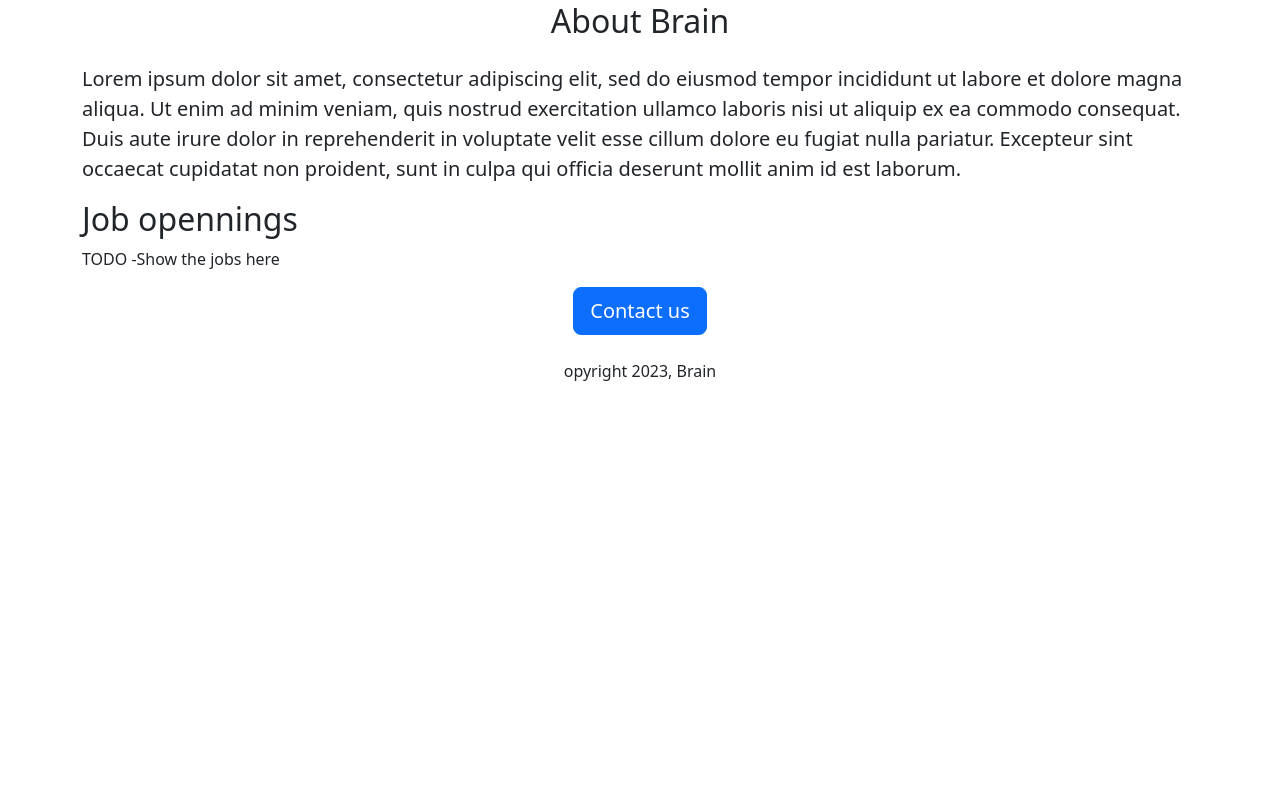
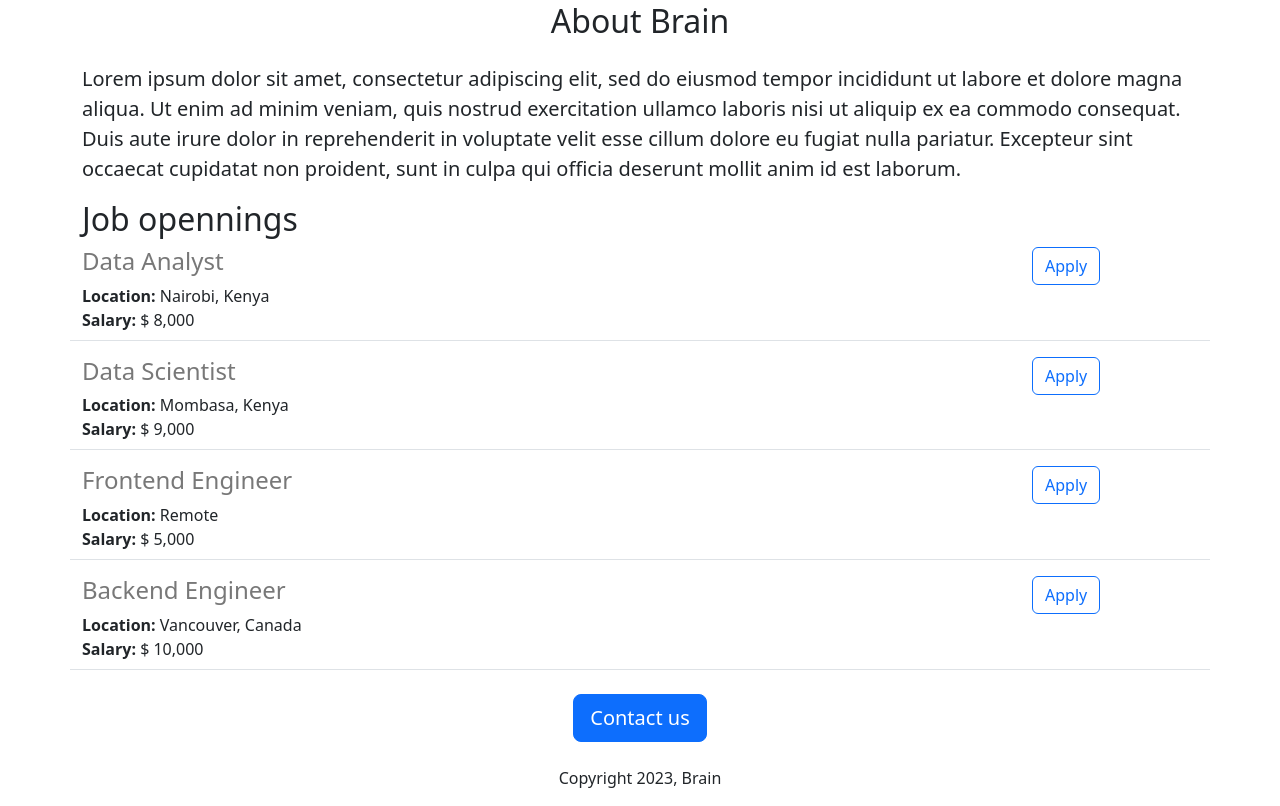
Before and after one commit to brian-ambani/flask-web-app, a Flask app: page / in a window 1280 px wide. Shown: the part 446-1252 px from the top of the page. Before the commit the page ends 827 px from the top, so only its background shows below. Run offline with Flask 3, Linux system fonts and the light colour scheme.

Commit message:
updated the project

```diff
--- a/app.py
+++ b/app.py
@@ -1,10 +1,41 @@
-from flask import Flask, render_template
+from flask import Flask, render_template, jsonify
 
 app = Flask(__name__)
 
+JOBS = [
+  {
+    'id': 1,
+    'title': 'Data Analyst',
+    'location': 'Nairobi, Kenya',
+    'salary': '$ 8,000'
+  },
+  {
+    'id': 2,
+    'title': 'Data Scientist',
+    'location': 'Mombasa, Kenya',
+    'salary': '$ 9,000'
+  },
+  {
+    'id': 3,
+    'title': 'Frontend Engineer',
+    'location': 'Remote',
+    'salary': '$ 5,000'
+  },
+  {
+    'id': 4,
+    'title': 'Backend Engineer',
+    'location': 'Vancouver, Canada',
+    'salary': '$ 10,000'
+  }
+]
+
 @app.route("/")
 def hello_world():
-  return render_template('home.html')
+  return render_template('home.html', jobs=JOBS)
+
+@app.route("/api/json")
+def list_jobs():
+  return jsonify(JOBS)
 
 if __name__ == "__main__":
   app.run(host='0.0.0.0', debug=True)
--- a/templates/home.html
+++ b/templates/home.html
@@ -22,10 +22,14 @@
     <h2 class="text-center mt-2 mb-4">About Brain</h2>
     <p class="lead">Lorem ipsum dolor sit amet, consectetur adipiscing elit, sed do eiusmod tempor incididunt ut labore et dolore magna aliqua. Ut enim ad minim veniam, quis nostrud exercitation ullamco laboris nisi ut aliquip ex ea commodo consequat. Duis aute irure dolor in reprehenderit in voluptate velit esse cillum dolore eu fugiat nulla pariatur. Excepteur sint occaecat cupidatat non proident, sunt in culpa qui officia deserunt mollit anim id est laborum.</p>
     <h2>Job opennings</h2>
-    <p>TODO -Show the jobs here</p>
+    <div class="mb-4">
+      {% for job in jobs %}
+        {% include 'jobitem.html' %}
+      {% endfor %}
+    </div>
     <div class="text-center">
       <button class="btn btn-primary btn-lg">Contact us</button>
-      <p class="mt-4">opyright 2023, Brain</p>
+      <p class="mt-4">Copyright 2023, Brain</p>
     </div>
 
   </div>
--- /dev/null
+++ b/templates/jobitem.html
@@ -0,0 +1,12 @@
+<div class="border-bottom row" style="margin-bottom:16px; padding-bottom:8px">
+  <div class="col-10">
+    <h4 style="color:rgb(120,120,120)">{{job['title']}}</h4>
+    <div><b>Location: </b>{{job['location']}}</div>
+    {% if 'salary' in job %}
+      <div><b>Salary: </b>{{job['salary']}}</div>
+    {% endif %}
+  </div>
+  <div class="col-2">
+    <button type="button" class="btn btn-outline-primary">Apply</button>
+  </div>
+</div>
```
